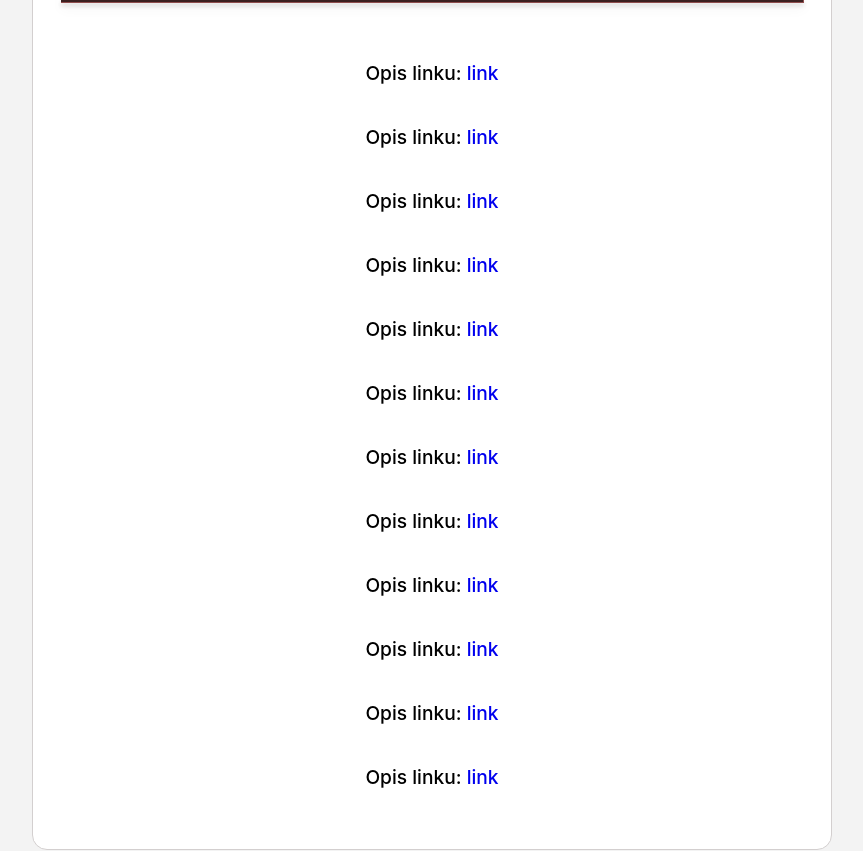
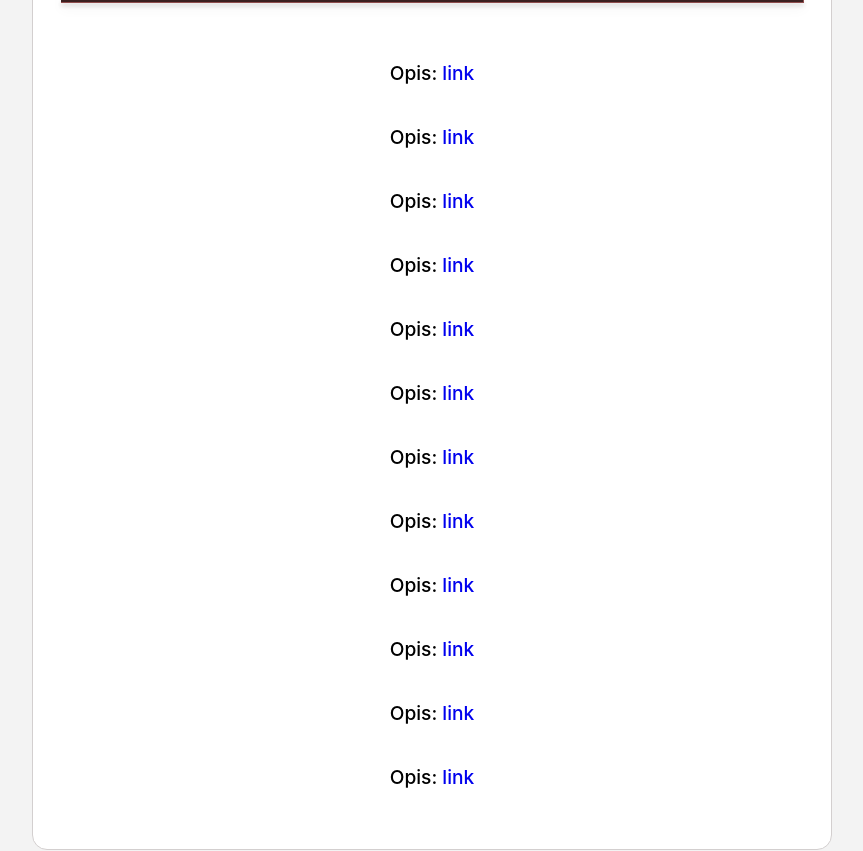
Before and after one commit to wojwoj8/strona_szkoly, a React (Create React App) app: page /dokumenty in a window 1280 px wide. Shown: the part 460-1311 px from the top of the page, without its empty margins (208-1071 px from the left). Built offline with nearby package versions, Linux system fonts and the light colour scheme.

Commit message:
Poprawa Dokumenty

```diff
--- a/src/components/dokumenty/Dokumenty.js
+++ b/src/components/dokumenty/Dokumenty.js
@@ -1,7 +1,19 @@
 import React from "react";
 // import './Nav.css';
+import defaultData from "./defaultData";
+
 
 function Dokumenty(){
+
+    const Content = () =>{
+        return(
+            defaultData.map(data => (
+                <div className="doc-elem" key={data.index}>
+                    <p>{data.opis}: <a href={data.link}>link</a></p>
+                </div>
+            ))
+        )
+    }
 
     return(
         <>
@@ -17,43 +29,8 @@ function Dokumenty(){
                     <hr></hr>
 
                     <div className="doc">
-                        <div className="doc-elem">
-                            <p>Opis linku: <a href="#">link</a></p>
-                        </div>
-                        <div className="doc-elem">
-                            <p>Opis linku: <a href="#">link</a></p>
-                        </div>
-                        <div className="doc-elem">
-                            <p>Opis linku: <a href="#">link</a></p>
-                        </div>
-                        <div className="doc-elem">
-                            <p>Opis linku: <a href="#">link</a></p>
-                        </div>
-                        <div className="doc-elem">
-                            <p>Opis linku: <a href="#">link</a></p>
-                        </div>
-                        <div className="doc-elem">
-                            <p>Opis linku: <a href="#">link</a></p>
-                        </div>
-                        <div className="doc-elem">
-                            <p>Opis linku: <a href="#">link</a></p>
-                        </div>
-                        <div className="doc-elem">
-                            <p>Opis linku: <a href="#">link</a></p>
-                        </div>
-                        <div className="doc-elem">
-                            <p>Opis linku: <a href="#">link</a></p>
-                        </div>
-                        <div className="doc-elem">
-                            <p>Opis linku: <a href="#">link</a></p>
-                        </div>
-                        <div className="doc-elem">
-                            <p>Opis linku: <a href="#">link</a></p>
-                        </div>
-                        <div className="doc-elem">
-                            <p>Opis linku: <a href="#">link</a></p>
-                        </div>
-                </div>
+                        <Content/>
+                    </div>
             </div>
         </div>
         </>
--- /dev/null
+++ b/src/components/dokumenty/defaultData.js
@@ -0,0 +1,64 @@
+const defaultData = [
+    {
+        index: 1,
+        opis:"Opis",
+        link:"#",
+    },
+    {
+        index: 2,
+        opis:"Opis",
+        link:"#",
+    },
+    {
+        index: 3,
+        opis:"Opis",
+        link:"#",
+    },
+    {
+        index: 4,
+        opis:"Opis",
+        link:"#",
+    },
+    {
+        index: 5,
+        opis:"Opis",
+        link:"#",
+    },
+    {
+        index: 6,
+        opis:"Opis",
+        link:"#",
+    },
+    {
+        index: 7,
+        opis:"Opis",
+        link:"#",
+    },
+    {
+        index: 8,
+        opis:"Opis",
+        link:"#",
+    },
+    {
+        index: 9,
+        opis:"Opis",
+        link:"#",
+    },
+    {
+        index: 10,
+        opis:"Opis",
+        link:"#",
+    },
+    {
+        index: 11,
+        opis:"Opis",
+        link:"#",
+    },
+    {
+        index: 12,
+        opis:"Opis",
+        link:"#",
+    },
+]
+
+export default defaultData;
```
